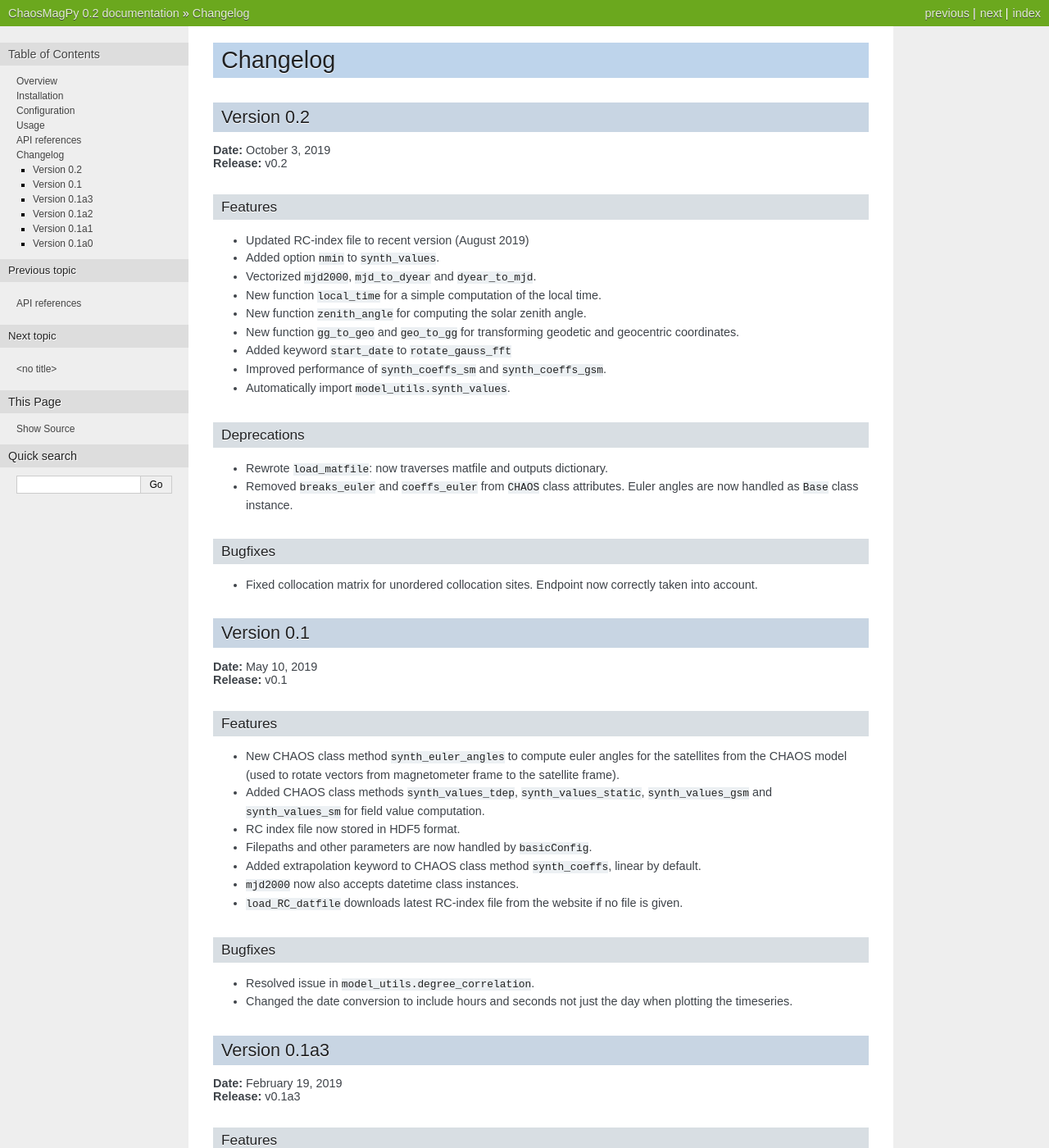
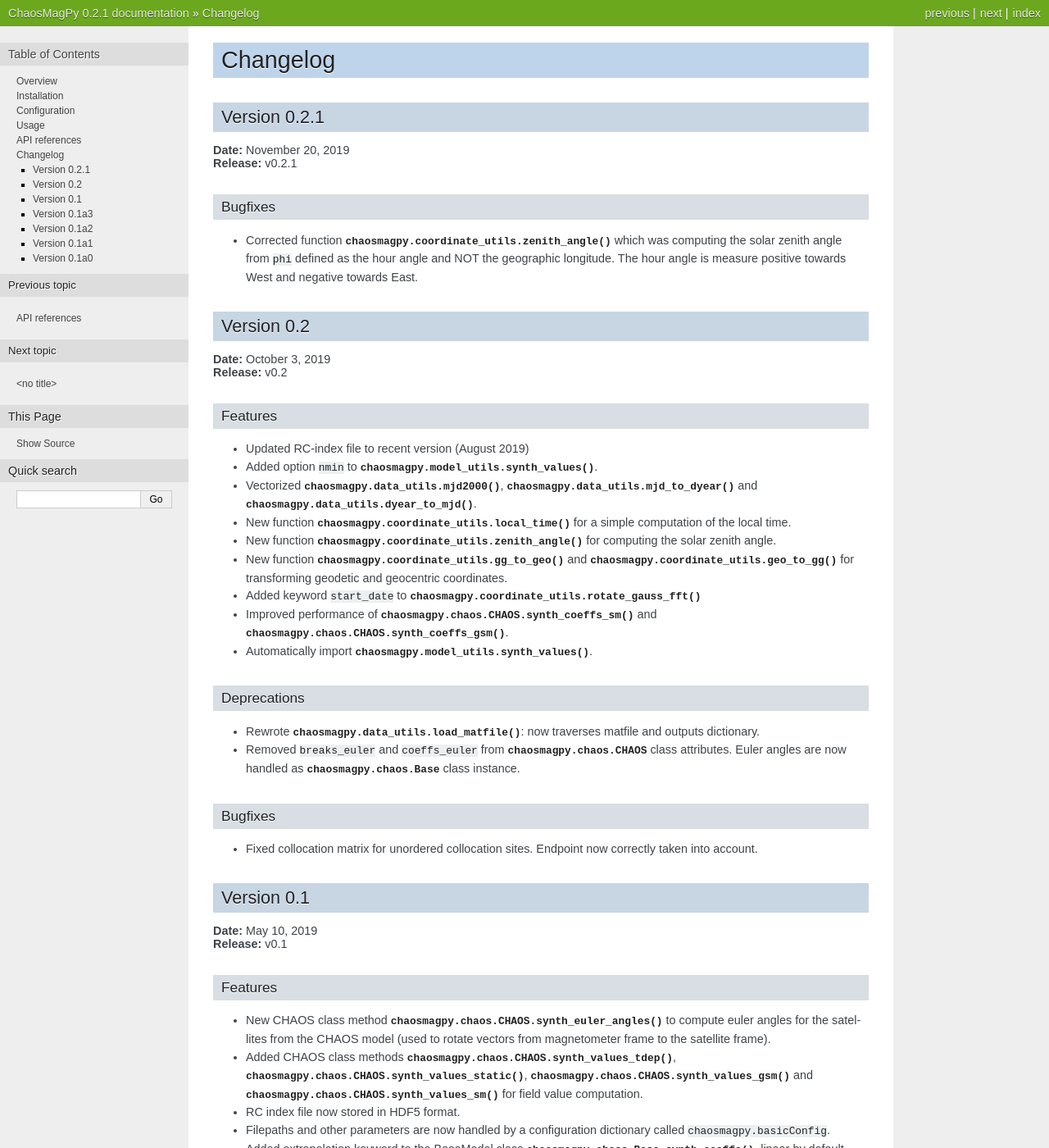
Before and after one commit to ancklo/ChaosMagPy, a Sphinx documentation site: the page built from docs/source/changelog.rst, in a window 1280 px wide and 1400 px high. Shown: the whole window at 82% size. Built offline with Sphinx 7.4.7, drawn with Linux system fonts in a browser that asks for light colours; some of the changed text lies outside the part shown.

Commit message:
Fixed bug in zenith angle and uploaded v0.2.1 to pypi.

```diff
--- a/CHANGELOG.rst
+++ b/CHANGELOG.rst
@@ -1,29 +1,51 @@
 Changelog
 =========
 
+Version 0.2.1
+-------------
+| **Date:** November 20, 2019
+| **Release:** v0.2.1
+
+Bugfixes
+^^^^^^^^
+* Corrected function :func:`chaosmagpy.coordinate_utils.zenith_angle` which was
+  computing the solar zenith angle from ``phi`` defined as the hour angle and
+  NOT the geographic longitude. The hour angle is measure positive towards West
+  and negative towards East.
+
 Version 0.2
--------------
+-----------
 | **Date:** October 3, 2019
 | **Release:** v0.2
 
 Features
 ^^^^^^^^
 * Updated RC-index file to recent version (August 2019)
-* Added option ``nmin`` to ``synth_values``.
-* Vectorized ``mjd2000``, ``mjd_to_dyear`` and ``dyear_to_mjd``.
-* New function ``local_time`` for a simple computation of the local time.
-* New function ``zenith_angle`` for computing the solar zenith angle.
-* New function ``gg_to_geo`` and  ``geo_to_gg`` for transforming geodetic and
+* Added option ``nmin`` to :func:`chaosmagpy.model_utils.synth_values`.
+* Vectorized :func:`chaosmagpy.data_utils.mjd2000`,
+  :func:`chaosmagpy.data_utils.mjd_to_dyear` and
+  :func:`chaosmagpy.data_utils.dyear_to_mjd`.
+* New function :func:`chaosmagpy.coordinate_utils.local_time` for a simple
+  computation of the local time.
+* New function :func:`chaosmagpy.coordinate_utils.zenith_angle` for computing
+  the solar zenith angle.
+* New function :func:`chaosmagpy.coordinate_utils.gg_to_geo` and
+  :func:`chaosmagpy.coordinate_utils.geo_to_gg` for transforming geodetic and
   geocentric coordinates.
-* Added keyword ``start_date`` to ``rotate_gauss_fft``
-* Improved performance of ``synth_coeffs_sm`` and ``synth_coeffs_gsm``.
-* Automatically import ``model_utils.synth_values``.
+* Added keyword ``start_date`` to
+  :func:`chaosmagpy.coordinate_utils.rotate_gauss_fft`
+* Improved performance of :meth:`chaosmagpy.chaos.CHAOS.synth_coeffs_sm` and
+  :meth:`chaosmagpy.chaos.CHAOS.synth_coeffs_gsm`.
+* Automatically import :func:`chaosmagpy.model_utils.synth_values`.
 
 Deprecations
 ^^^^^^^^^^^^
-* Rewrote ``load_matfile``: now traverses matfile and outputs dictionary.
-* Removed ``breaks_euler`` and ``coeffs_euler`` from ``CHAOS`` class
-  attributes. Euler angles are now handled as ``Base`` class instance.
+* Rewrote :func:`chaosmagpy.data_utils.load_matfile`: now traverses matfile
+  and outputs dictionary.
+* Removed ``breaks_euler`` and ``coeffs_euler`` from
+  :class:`chaosmagpy.chaos.CHAOS` class
+  attributes. Euler angles are now handled as :class:`chaosmagpy.chaos.Base`
+  class instance.
 
 Bugfixes
 ^^^^^^^^
@@ -37,22 +59,26 @@ Version 0.1
 
 Features
 ^^^^^^^^
-* New CHAOS class method ``synth_euler_angles`` to compute euler angles for
-  the satellites from the CHAOS model (used to rotate vectors from
-  magnetometer frame to the satellite frame).
-* Added CHAOS class methods ``synth_values_tdep``, ``synth_values_static``,
-  ``synth_values_gsm`` and ``synth_values_sm`` for field value computation.
+* New CHAOS class method :meth:`chaosmagpy.chaos.CHAOS.synth_euler_angles` to
+  compute euler angles for the satellites from the CHAOS model (used to rotate
+  vectors from magnetometer frame to the satellite frame).
+* Added CHAOS class methods :meth:`chaosmagpy.chaos.CHAOS.synth_values_tdep`,
+  :meth:`chaosmagpy.chaos.CHAOS.synth_values_static`,
+  :meth:`chaosmagpy.chaos.CHAOS.synth_values_gsm` and
+  :meth:`chaosmagpy.chaos.CHAOS.synth_values_sm` for field value computation.
 * RC index file now stored in HDF5 format.
-* Filepaths and other parameters are now handled by ``basicConfig``.
-* Added extrapolation keyword to CHAOS class method ``synth_coeffs``, linear by
-  default.
-* ``mjd2000`` now also accepts datetime class instances.
-* ``load_RC_datfile`` downloads latest RC-index file from the website if no
-  file is given.
+* Filepaths and other parameters are now handled by a configuration dictionary
+  called ``chaosmagpy.basicConfig``.
+* Added extrapolation keyword to the BaseModel class
+  :meth:`chaosmagpy.chaos.Base.synth_coeffs`, linear by default.
+* :func:`chaosmagpy.data_utils.mjd2000` now also accepts datetime class
+  instances.
+* :func:`chaosmagpy.data_utils.load_RC_datfile` downloads latest RC-index file
+  from the website if no file is given.
 
 Bugfixes
 ^^^^^^^^
-* Resolved issue in ``model_utils.degree_correlation``.
+* Resolved issue in :func:`chaosmagpy.model_utils.degree_correlation`.
 * Changed the date conversion to include hours and seconds not just the day
   when plotting the timeseries.
 
@@ -63,8 +89,9 @@ Version 0.1a3
 
 Features
 ^^^^^^^^
-* New CHAOS class method ``save_matfile`` to output MATLAB compatible
-  files of the CHAOS model (using the ``hdf5storage`` package).
+* New CHAOS class method :meth:`chaosmagpy.chaos.CHAOS.save_matfile` to output
+  MATLAB compatible files of the CHAOS model (using the ``hdf5storage``
+  package).
 * Added ``epoch`` keyword to basevector input arguments of GSM, SM and MAG
   coordinate systems.
 
@@ -80,7 +107,8 @@ Version 0.1a2
 
 Features
 ^^^^^^^^
-* ``mjd_to_dyear`` and ``dyear_to_mjd`` convert time with microseconds
+* :func:`chaosmagpy.data_utils.mjd_to_dyear` and
+  :func:`chaosmagpy.data_utils.dyear_to_mjd` convert time with microseconds
   precision to prevent round-off errors in seconds.
 * Time conversion now uses built-in ``calendar`` module to identify leap year.
 
--- a/chaosmagpy/__init__.py
+++ b/chaosmagpy/__init__.py
@@ -6,4 +6,4 @@ from chaosmagpy.model_utils import synth_values
 __all__ = ["CHAOS", "load_CHAOS_matfile", "load_CHAOS_shcfile",
            "basicConfig", "synth_values"]
 
-__version__ = "0.2"
+__version__ = "0.2.1"
--- a/setup.cfg
+++ b/setup.cfg
@@ -5,7 +5,7 @@ author_email = ancklo@space.dtu.dk
 version = attr: chaosmagpy.__version__
 url = https://github.com/ancklo/ChaosMagPy
 description = Evaluate the CHAOS geomagnetic field model.
-long_description = file: README.rst, CITATION, LICENSE, INSTALL.rst, CHANGELOG.rst
+long_description = file: README.rst, CITATION, LICENSE, INSTALL.rst
 long_description_content_type = text/x-rst
 license = MIT
 keywords =
```
Also changed, not shown: docs/source/usage.rst (+58 -60 lines), 5 other files.
